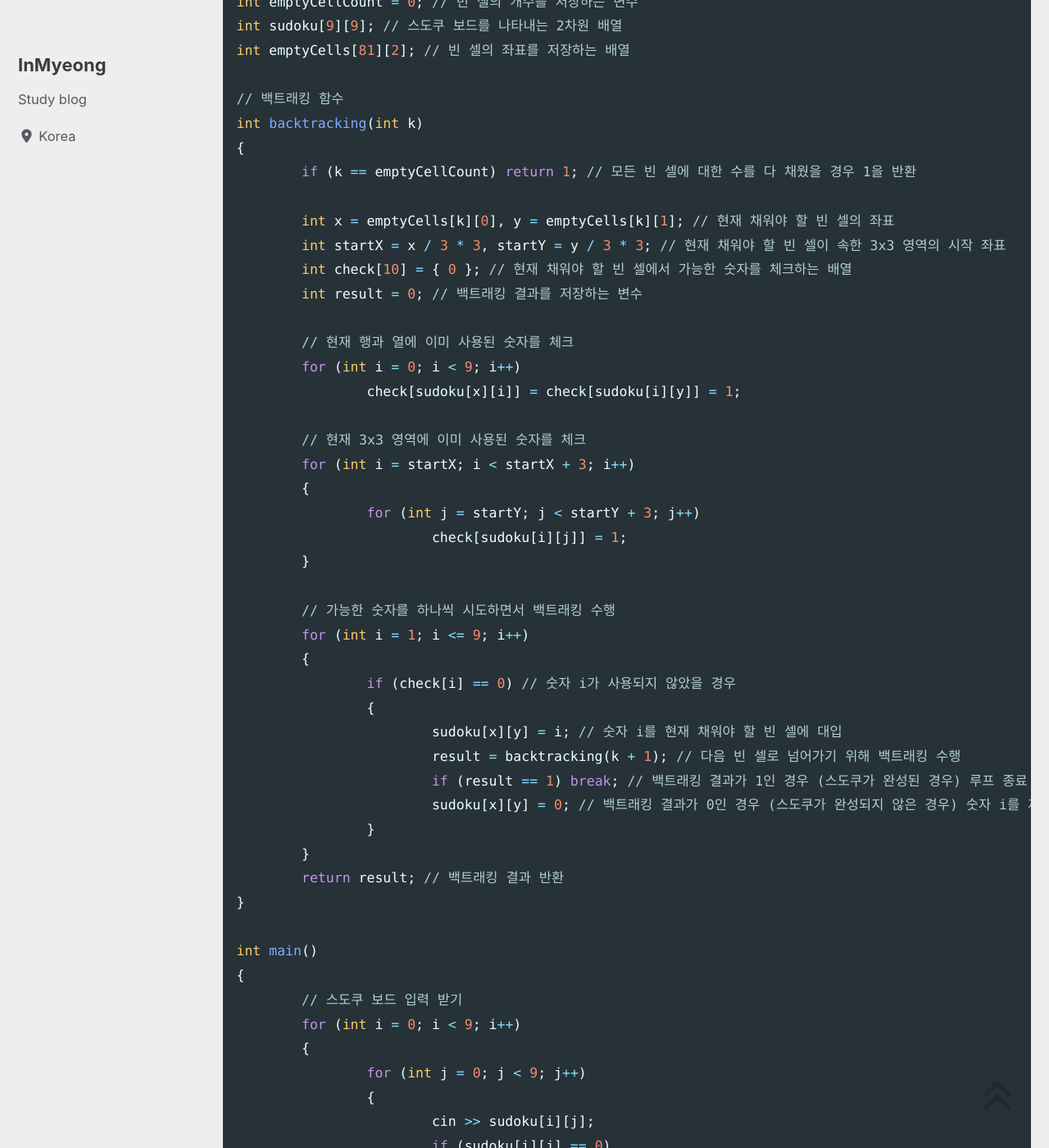
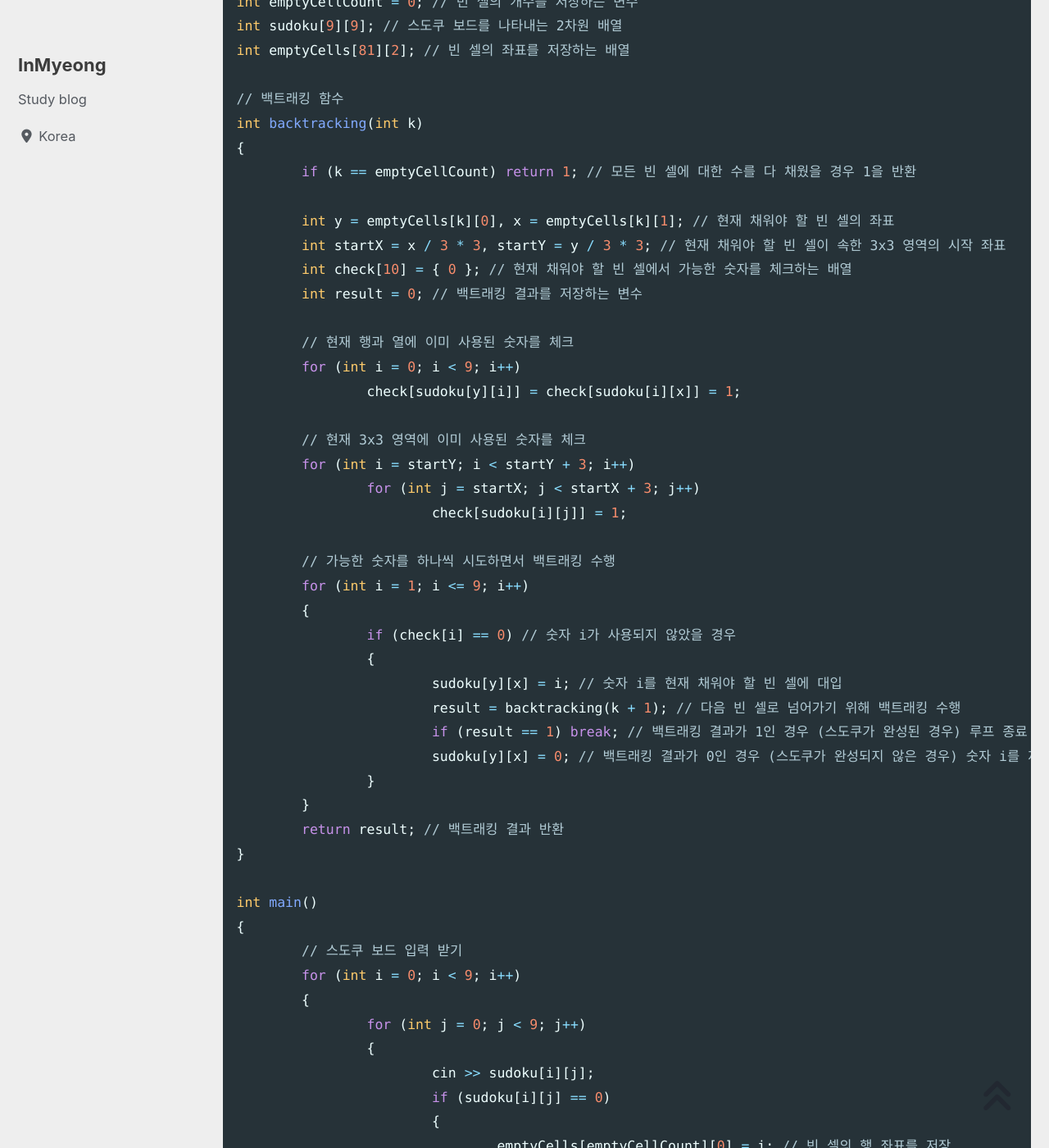
Before and after one commit to devMyeong/devMyeong.github.io, a Jekyll site: the page built from _posts/codingTest/2023-04-30-나만의문제집.md, in a window 1280 px wide and 1400 px high, scrolled down 37766 px. Shown: the whole window at 82% size. Built offline with Jekyll 4.4.1, drawn with Linux system fonts in a browser that asks for light colours; cached includes are drawn as plain includes; nearby versions of some CDN libraries; some web fonts are replaced; comment, search, counter and statistics services are not loaded.

Commit message:
Chore : 수정

```diff
--- a/_posts/codingTest/2023-04-30-나만의문제집.md
+++ b/_posts/codingTest/2023-04-30-나만의문제집.md
@@ -1150,31 +1150,29 @@ int backtracking(int k)
 {
 	if (k == emptyCellCount) return 1; // 모든 빈 셀에 대한 수를 다 채웠을 경우 1을 반환
 
-	int x = emptyCells[k][0], y = emptyCells[k][1]; // 현재 채워야 할 빈 셀의 좌표
+	int y = emptyCells[k][0], x = emptyCells[k][1]; // 현재 채워야 할 빈 셀의 좌표
 	int startX = x / 3 * 3, startY = y / 3 * 3; // 현재 채워야 할 빈 셀이 속한 3x3 영역의 시작 좌표
 	int check[10] = { 0 }; // 현재 채워야 할 빈 셀에서 가능한 숫자를 체크하는 배열
 	int result = 0; // 백트래킹 결과를 저장하는 변수
 
 	// 현재 행과 열에 이미 사용된 숫자를 체크
 	for (int i = 0; i < 9; i++)
-		check[sudoku[x][i]] = check[sudoku[i][y]] = 1;
+		check[sudoku[y][i]] = check[sudoku[i][x]] = 1;
 
 	// 현재 3x3 영역에 이미 사용된 숫자를 체크
-	for (int i = startX; i < startX + 3; i++)
-	{
-		for (int j = startY; j < startY + 3; j++)
+	for (int i = startY; i < startY + 3; i++)
+		for (int j = startX; j < startX + 3; j++)
 			check[sudoku[i][j]] = 1;
-	}
 
 	// 가능한 숫자를 하나씩 시도하면서 백트래킹 수행
 	for (int i = 1; i <= 9; i++)
 	{
 		if (check[i] == 0) // 숫자 i가 사용되지 않았을 경우
 		{
-			sudoku[x][y] = i; // 숫자 i를 현재 채워야 할 빈 셀에 대입
+			sudoku[y][x] = i; // 숫자 i를 현재 채워야 할 빈 셀에 대입
 			result = backtracking(k + 1); // 다음 빈 셀로 넘어가기 위해 백트래킹 수행
 			if (result == 1) break; // 백트래킹 결과가 1인 경우 (스도쿠가 완성된 경우) 루프 종료
-			sudoku[x][y] = 0; // 백트래킹 결과가 0인 경우 (스도쿠가 완성되지 않은 경우) 숫자 i를 제거하고 다른 숫자 시도
+			sudoku[y][x] = 0; // 백트래킹 결과가 0인 경우 (스도쿠가 완성되지 않은 경우) 숫자 i를 제거하고 다른 숫자 시도
 		}
 	}
 	return result; // 백트래킹 결과 반환
```
